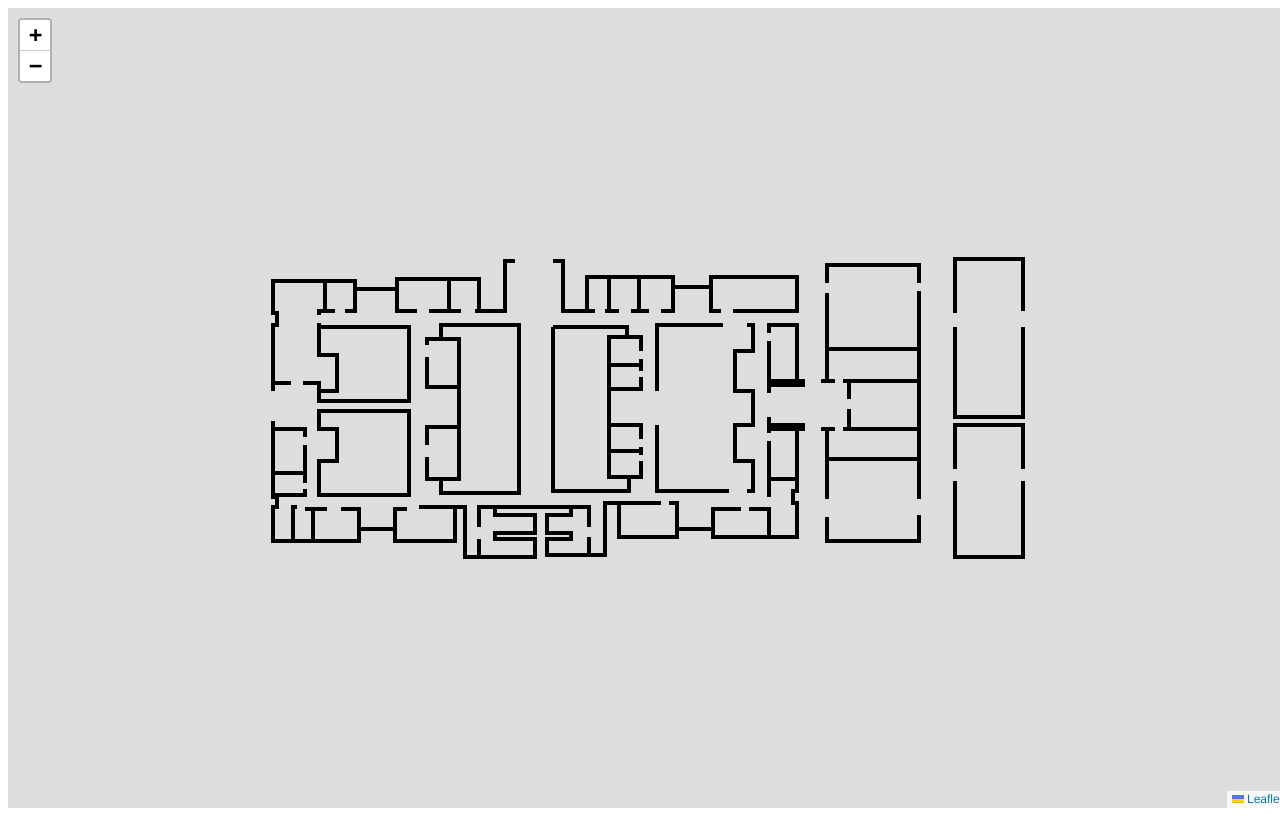
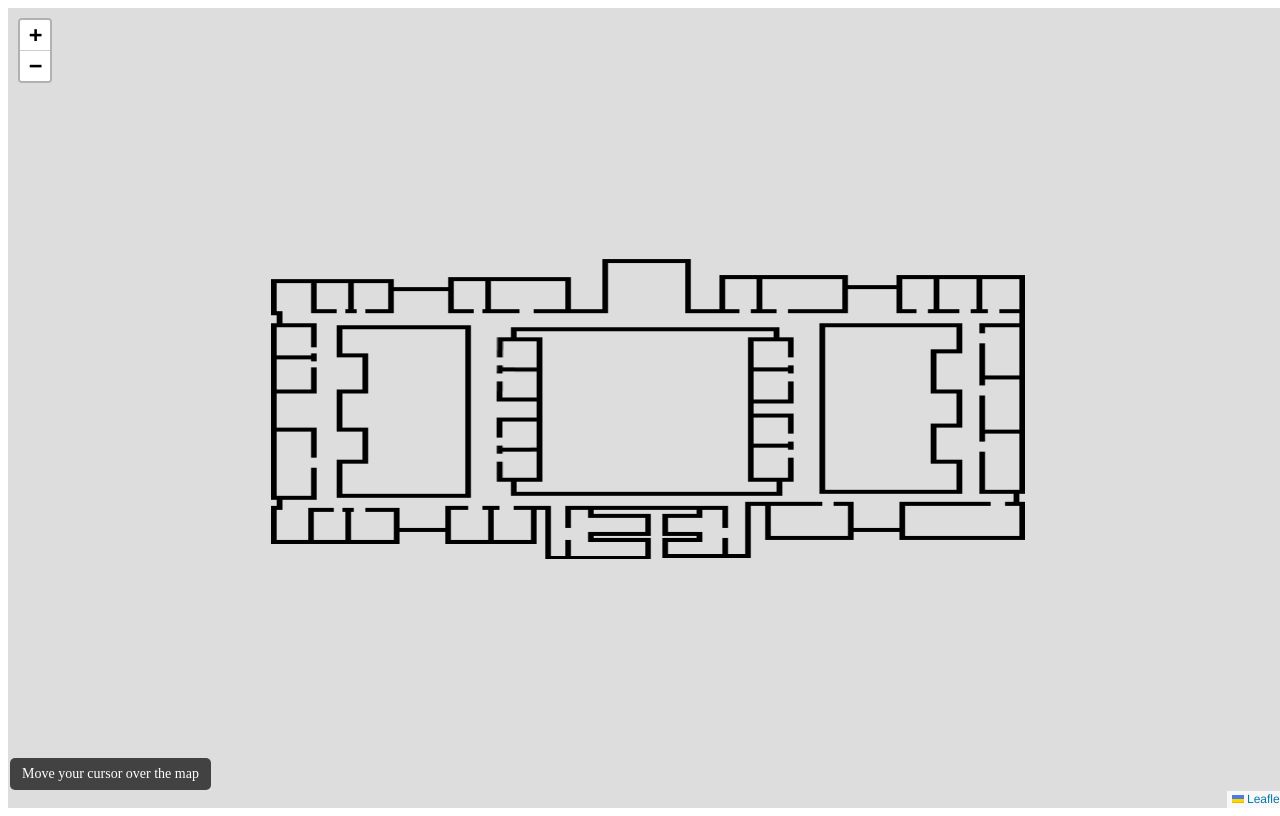
Before and after one commit to hopexlad/campus-map, a plain HTML site: page index.html in a window 1280 px wide. Drawn offline with nearby package versions, Linux system fonts and the light colour scheme.

Commit message:
Update index.html

```diff
--- a/index.html
+++ b/index.html
@@ -7,35 +7,74 @@
     <link rel="stylesheet" href="https://unpkg.com/leaflet/dist/leaflet.css" />
     <style>
         #map {
-            width: 100vw;  /* Full-screen width */
-            height: 100vh; /* Full-screen height */
+            width: 100vw;
+            height: 100vh;
+        }
+        #coordinates {
+            position: absolute;
+            bottom: 10px;
+            left: 10px;
+            background: rgba(0, 0, 0, 0.7);
+            color: white;
+            padding: 8px 12px;
+            border-radius: 5px;
+            font-size: 14px;
         }
     </style>
 </head>
 <body>
 
     <div id="map"></div>
+    <div id="coordinates">Move your cursor over the map</div>
 
     <script src="https://unpkg.com/leaflet/dist/leaflet.js"></script>
     <script>
-        // Step 1: Initialize the map
+        console.log("Leaflet script loaded!");
+
         var map = L.map('map', {
-            minZoom: -2,  // Allows zooming out
-            maxZoom: 4,   // Allows zooming in
-            crs: L.CRS.Simple  // Uses a simple coordinate system for images
+            minZoom: -2,
+            maxZoom: 4,
+            crs: L.CRS.Simple
         });
 
-        // Step 2: Set image dimensions (YOUR PNG SIZE)
-        var imageWidth = 754;  // PNG width
-        var imageHeight = 302; // PNG height
-        var bounds = [[0, 0], [302, 754]]; // Maintain aspect ratio
+        var imageWidth = 754;
+        var imageHeight = 302;
+        var bounds = [[0, 0], [302, 754]];
 
-        // Step 3: Add your PNG image to the map
-        var image = L.imageOverlay('campus.png', bounds).addTo(map);
-        map.fitBounds(bounds);  // Ensures the whole image is visible on load
+        console.log("Bounds:", bounds);
 
-        // Step 4 (Optional): Center the map
-        map.setView([302/ 2, 754/ 2], 0);
+        var imageUrl = 'floor1.png';
+        var image = L.imageOverlay(imageUrl, bounds).addTo(map);
+
+        image.on('load', function() {
+            console.log("Image loaded successfully!");
+        }).on('error', function() {
+            console.error("Image failed to load. Check the path!");
+        });
+
+        map.fitBounds(bounds);
+        map.setView([302/ 2, 754 / 2], 0);
+
+        // **Live coordinates on cursor movement**
+        map.on('mousemove', function(e) {
+            var lat = e.latlng.lat.toFixed(2);
+            var lng = e.latlng.lng.toFixed(2);
+            document.getElementById('coordinates').innerHTML = `Latitude: ${lat}, Longitude: ${lng}`;
+        });
+
+        // **Click to Copy Coordinates**
+        map.on('click', function(e) {
+            var lat = e.latlng.lat.toFixed(2);
+            var lng = e.latlng.lng.toFixed(2);
+
+            console.log("Clicked at: ", lat, lng);
+
+            L.popup()
+                .setLatLng(e.latlng)
+                .setContent(`<b>Latitude:</b> ${lat}<br><b>Longitude:</b> ${lng}`)
+                .openOn(map);
+        });
+
     </script>
 
 </body>
```
